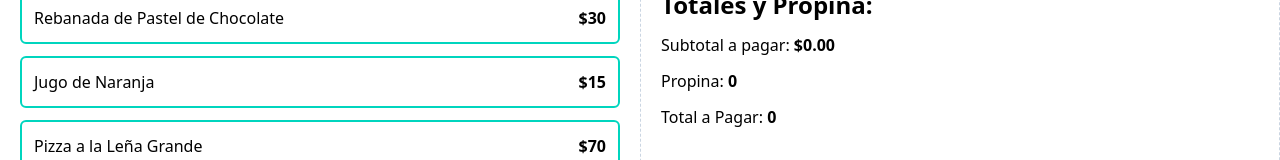
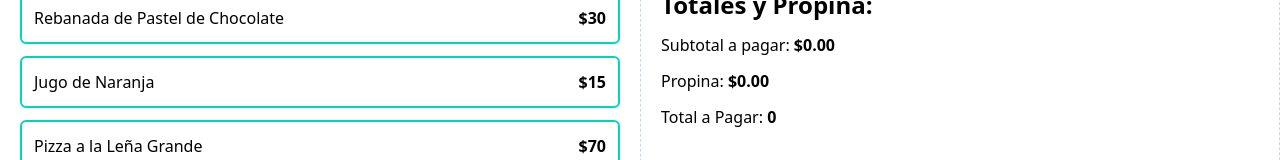
Before and after one commit to bmenc/calculadora_propinas, a React (Vite) app: page / in a window 1280 px wide. Shown: the part 460-620 px from the top of the page. Built offline with nearby package versions, Linux system fonts and the light colour scheme.

Commit message:
125. Calculando el Total de la propina

```diff
--- a/src/App.tsx
+++ b/src/App.tsx
@@ -39,6 +39,7 @@ function App() {
 
           <OrderTotals
             order={order}
+            tip={tip}
           />
         </div>
       </main>
--- a/src/components/OrderTotals.tsx
+++ b/src/components/OrderTotals.tsx
@@ -3,11 +3,13 @@ import type { OrderItem } from "../types"
 import { formatCurrency } from "../helpers"
 
 type OrderTotalsProps = {
-    order: OrderItem[]
+    order: OrderItem[],
+    tip: number
 }
 
-export default function OrderTotals({order}: OrderTotalsProps) {
-    const subtotalAmout = useMemo(() => order.reduce((total, item) => total + (item.quantity * item.price), 0), [order])
+export default function OrderTotals({ order, tip }: OrderTotalsProps) {
+    const subtotalAmout = useMemo(() => order.reduce((total, item) => total + (item.quantity * item.price), 0), [order]);
+    const tipAmout = useMemo(() => subtotalAmout * tip, [tip,])
 
     return (
         <>
@@ -17,7 +19,7 @@ export default function OrderTotals({order}: OrderTotalsProps) {
                     <span className="font-bold">{formatCurrency(subtotalAmout)}</span>
                 </p>
                 <p>Propina: {''}
-                    <span className="font-bold">0</span>
+                    <span className="font-bold">{formatCurrency(tipAmout)}</span>
                 </p>
                 <p>Total a Pagar: {''}
                     <span className="font-bold">0</span>
```
